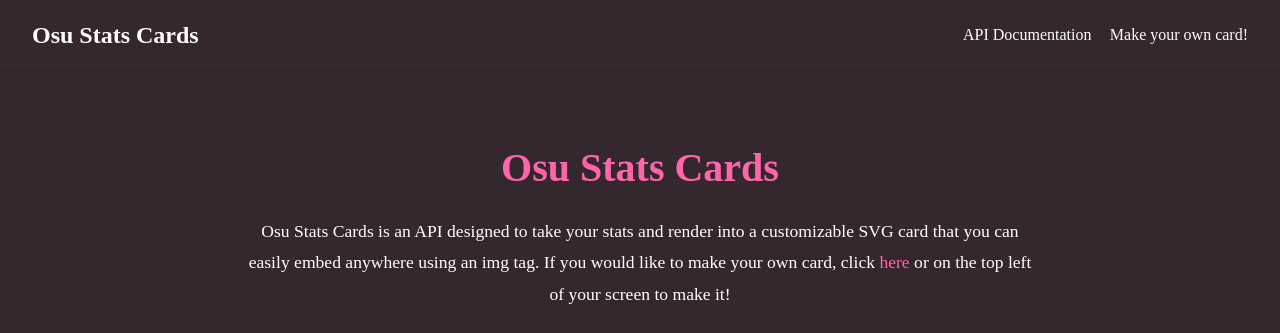
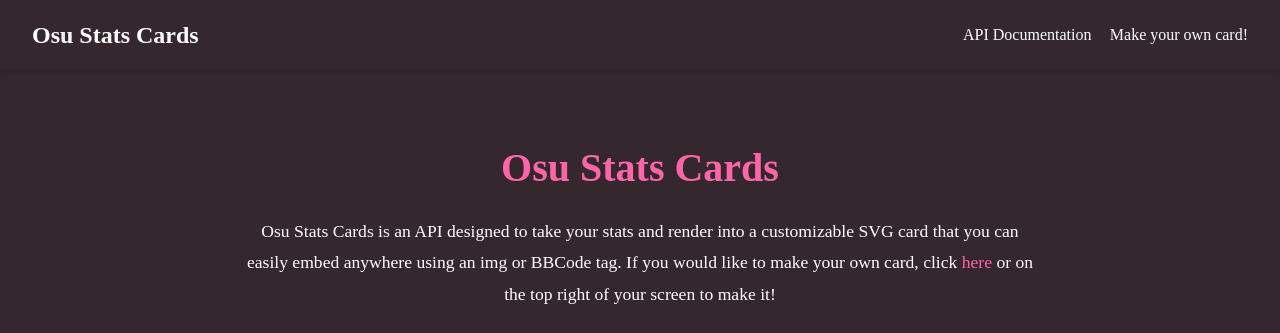
Before and after one commit to Luis-Tanese/osu-profile-stats, a website: page public/index.html in a window 1280 px wide. Shown: the top 333 px of the page. Drawn offline with Linux system fonts and the light colour scheme; a web font is replaced by a local one.

Commit message:
Fixed a typo (￣﹃￣)

```diff
--- a/public/index.html
+++ b/public/index.html
@@ -29,10 +29,10 @@
                 <p>
                     Osu Stats Cards is an API designed to take your stats and
                     render into a customizable SVG card that you can easily
-                    embed anywhere using an img tag. If you would like to make
+                    embed anywhere using an img or BBCode tag. If you would like to make
                     your own card, click
                     <a href="./editor.html" class="click-silly">here</a>
-                    or on the top left of your screen to make it!
+                    or on the top right of your screen to make it!
                 </p>
                 <br />
                 <img
```
